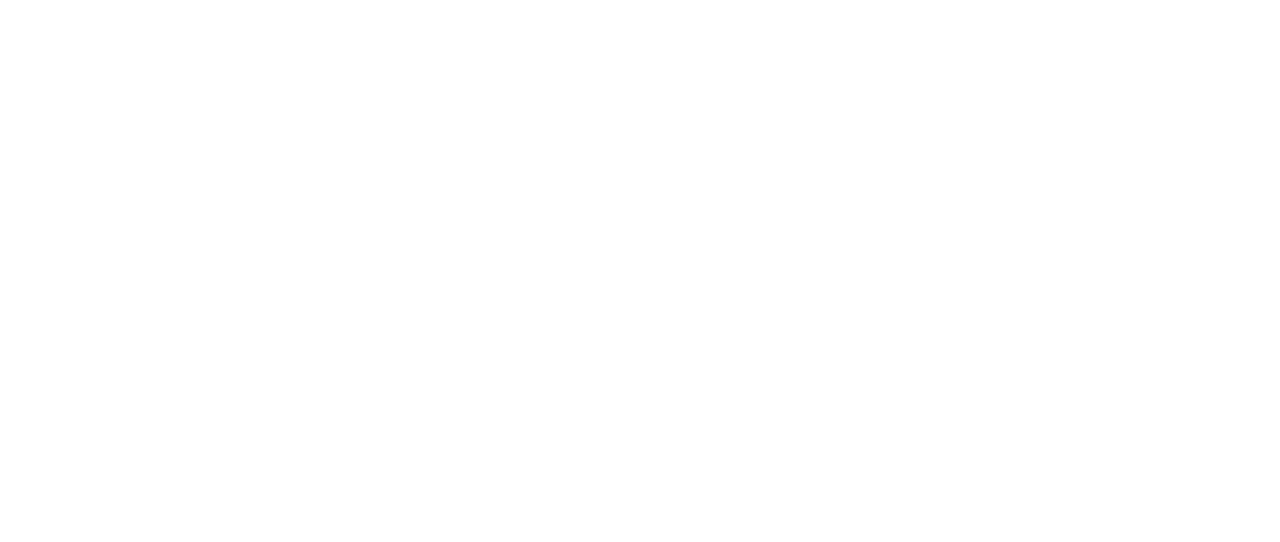
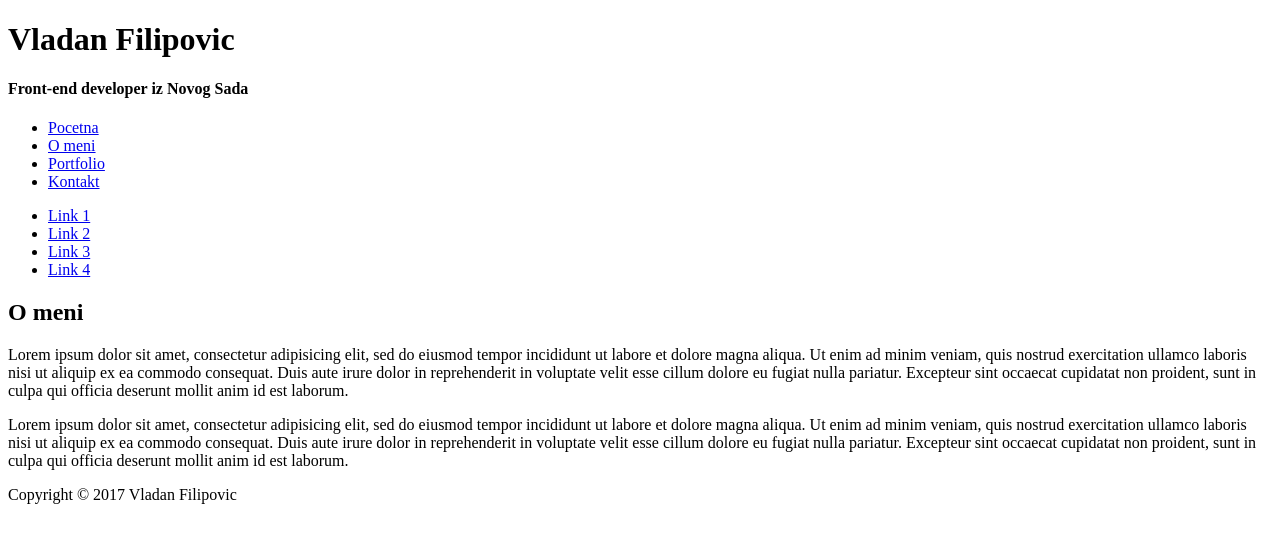
Before and after one commit to vlaca99/zadatak-git, a plain HTML site: page index.html in a window 1280 px wide. Drawn offline with Linux system fonts and the light colour scheme; files whose address does not match are found by name.

Commit message:
ubacen html kontent

```diff
--- a/index.html
+++ b/index.html
@@ -8,13 +8,64 @@
 </head>
 <body>
 	<header>
-
+		<h1>Vladan Filipovic</h1>
+		<h4>Front-end developer iz Novog Sada</h4>
 	</header>
 	<nav>
-
+		<ul>
+			<li>
+				<a href="#">Pocetna</a>
+			</li>
+			<li>
+				<a href="#">O meni</a>
+			</li>
+			<li>
+				<a href="#">Portfolio</a>
+			</li>
+			<li>
+				<a href="#">Kontakt</a>
+			</li>
+		</ul>
 	</nav>
+	<main>
+		<aside>
+			<ul>
+				<li>
+					<a href="#">Link 1</a>
+				</li>
+				<li>
+					<a href="#">Link 2</a>
+				</li>
+				<li>
+					<a href="#">Link 3</a>
+				</li>
+				<li>
+					<a href="#">Link 4</a>
+				</li>
+			</ul>
+		</aside>
+		<section class="main">
+			<h2>O meni</h2>
+			<p>
+				Lorem ipsum dolor sit amet, consectetur adipisicing elit, sed do eiusmod
+				tempor incididunt ut labore et dolore magna aliqua. Ut enim ad minim veniam,
+				quis nostrud exercitation ullamco laboris nisi ut aliquip ex ea commodo
+				consequat. Duis aute irure dolor in reprehenderit in voluptate velit esse
+				cillum dolore eu fugiat nulla pariatur. Excepteur sint occaecat cupidatat non
+				proident, sunt in culpa qui officia deserunt mollit anim id est laborum.
+			</p>
+			<p>
+				Lorem ipsum dolor sit amet, consectetur adipisicing elit, sed do eiusmod
+				tempor incididunt ut labore et dolore magna aliqua. Ut enim ad minim veniam,
+				quis nostrud exercitation ullamco laboris nisi ut aliquip ex ea commodo
+				consequat. Duis aute irure dolor in reprehenderit in voluptate velit esse
+				cillum dolore eu fugiat nulla pariatur. Excepteur sint occaecat cupidatat non
+				proident, sunt in culpa qui officia deserunt mollit anim id est laborum.
+			</p>
+		</section>
+	</main>
 	<footer>
-
+		Copyright &copy; 2017 Vladan Filipovic
 	</footer>
 </body>
 </html>
```
